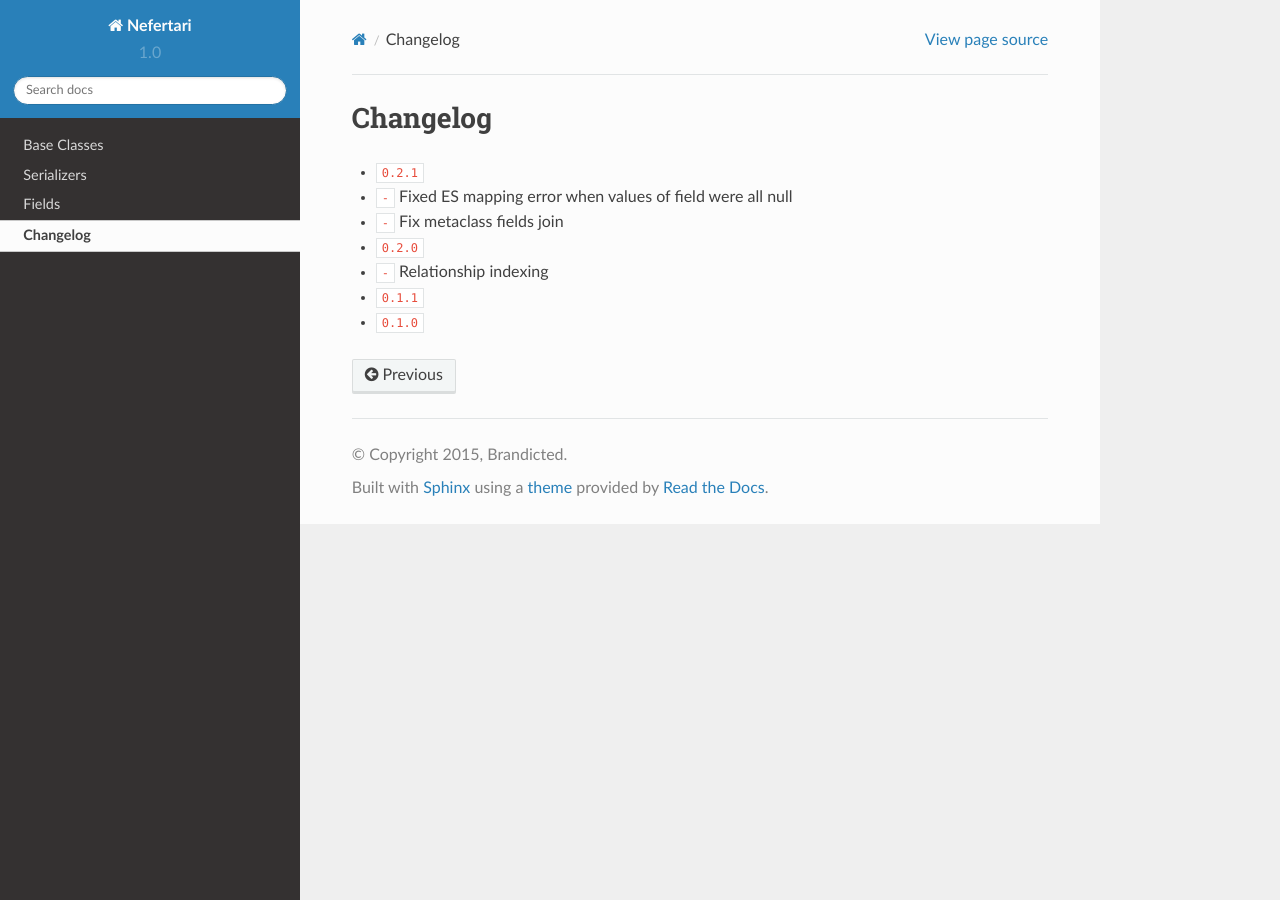
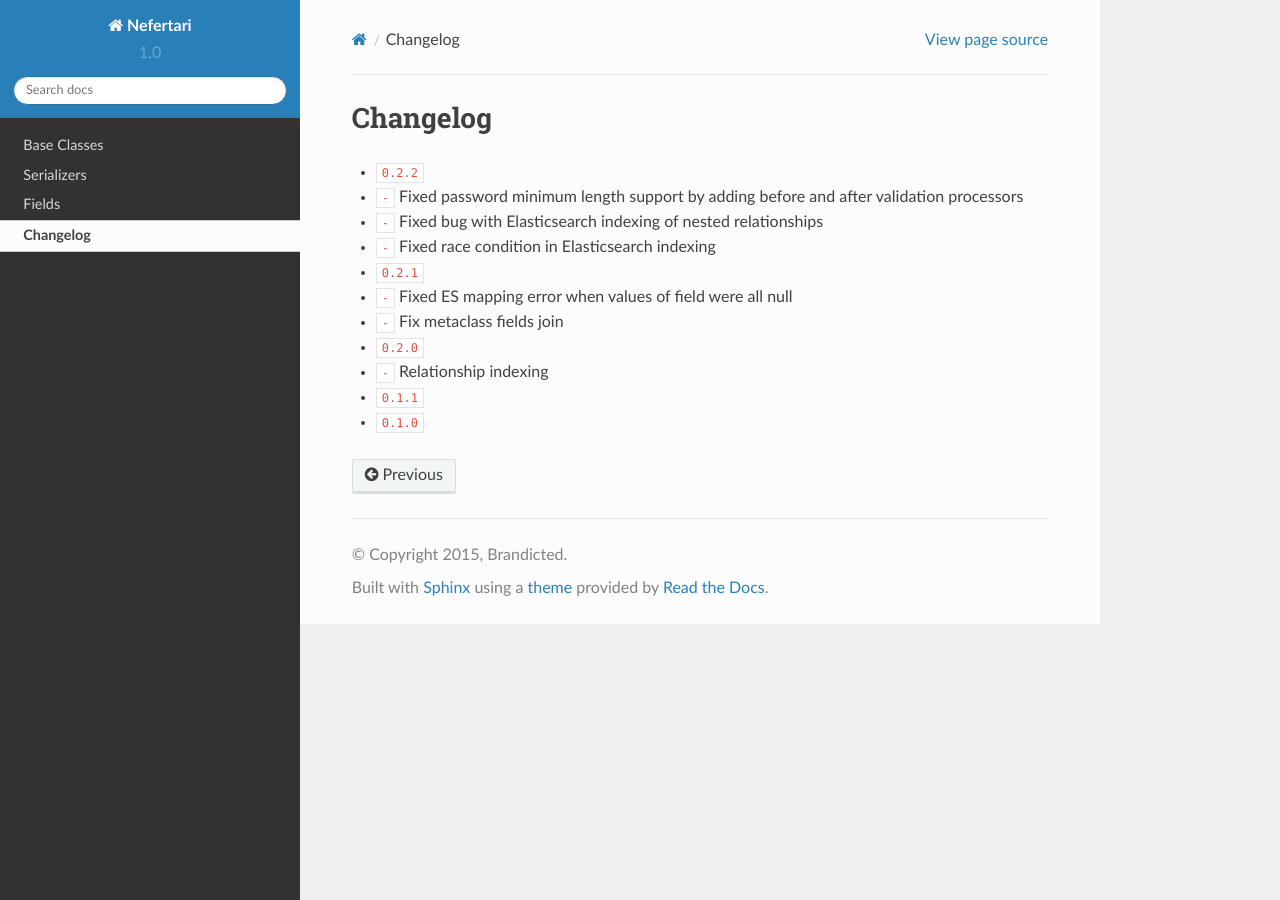
Before and after one commit to ramses-tech/nefertari-mongodb, a Sphinx documentation site: the page built from docs/source/changelog.rst, in a window 1280 px wide. Built offline with Sphinx 7.4.7 and the Read the Docs theme 2.0.0, drawn with Linux system fonts in a browser that asks for light colours; cross-references to code outside the pages are shown as plain code.

Commit message:
updated changelog for release 0.2.2

```diff
--- a/docs/source/changelog.rst
+++ b/docs/source/changelog.rst
@@ -1,5 +1,10 @@
 Changelog
 =========
+
+* :release:`0.2.2 <2015-06-03>`
+* :bug:`-` Fixed password minimum length support by adding before and after validation processors
+* :bug:`-` Fixed bug with Elasticsearch indexing of nested relationships
+* :bug:`-` Fixed race condition in Elasticsearch indexing
 
 * :release:`0.2.1 <2015-05-27>`
 * :bug:`-` Fixed ES mapping error when values of field were all null
```
